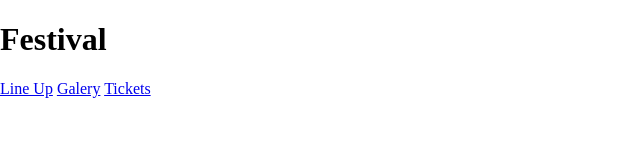
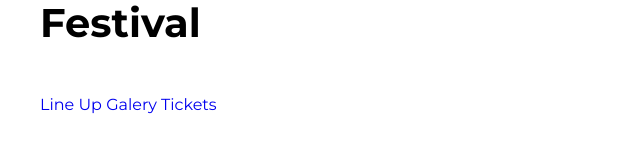
Before and after one commit to NancyMile/musi, a website: page index.html in a window 1280 px wide. Shown: the whole page, without its empty margins (0-640 px from the left). Drawn offline with nearby package versions, Linux system fonts and the light colour scheme; files that its build step writes are made by us from their sources.

Commit message:
base  globals  included

```diff
--- /dev/null
+++ b/src/scss/base/_globals.scss
@@ -0,0 +1,48 @@
+@use 'variables' as v;
+
+html{
+    font-size: 62.5%; // 1 ren eq 10 px
+    box-sizing: border-box;
+}
+
+*,
+*:before,
+*:after{
+    box-sizing: inherit;
+}
+
+body{
+    font-family: v.$main_font;
+    font-size: 1.6rem;
+}
+
+p{
+    font-size: 2rem;
+    color: v.$black;
+}
+
+.container{
+    width: 95%;
+    max-width: 120rem;
+    margin: 0 auto;
+}
+
+a{
+    text-decoration: none;
+}
+
+h1, h2, h3 {
+    margin:  0  0 5rem 0;
+}
+
+h1{
+    font-size: 4rem;;
+}
+
+h2 {
+    font-size: 3.6rem;
+}
+
+h3 {
+    font-size: 3rem;
+}
--- a/src/scss/base/_index.scss
+++ b/src/scss/base/_index.scss
@@ -1,2 +1,3 @@
 @forward 'variables';
 @forward 'normalize';
+@forward 'globals';
```
